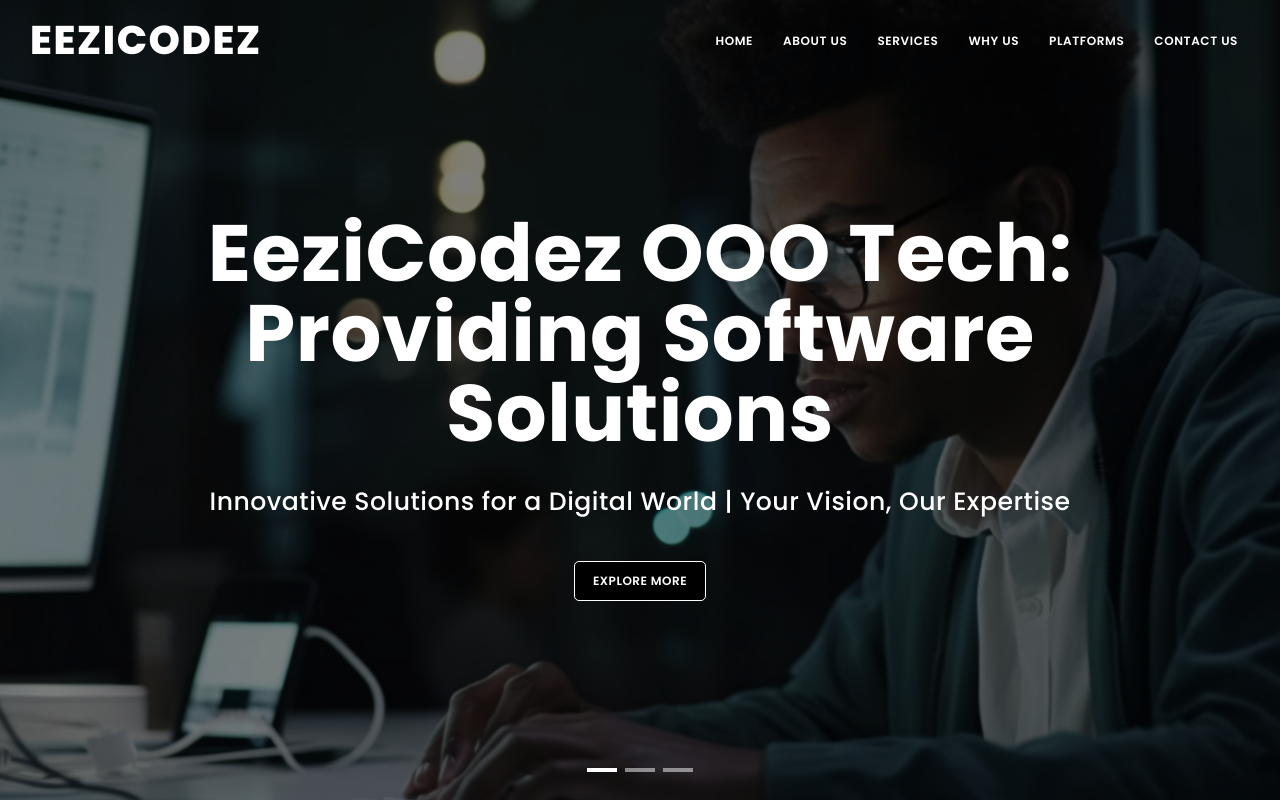
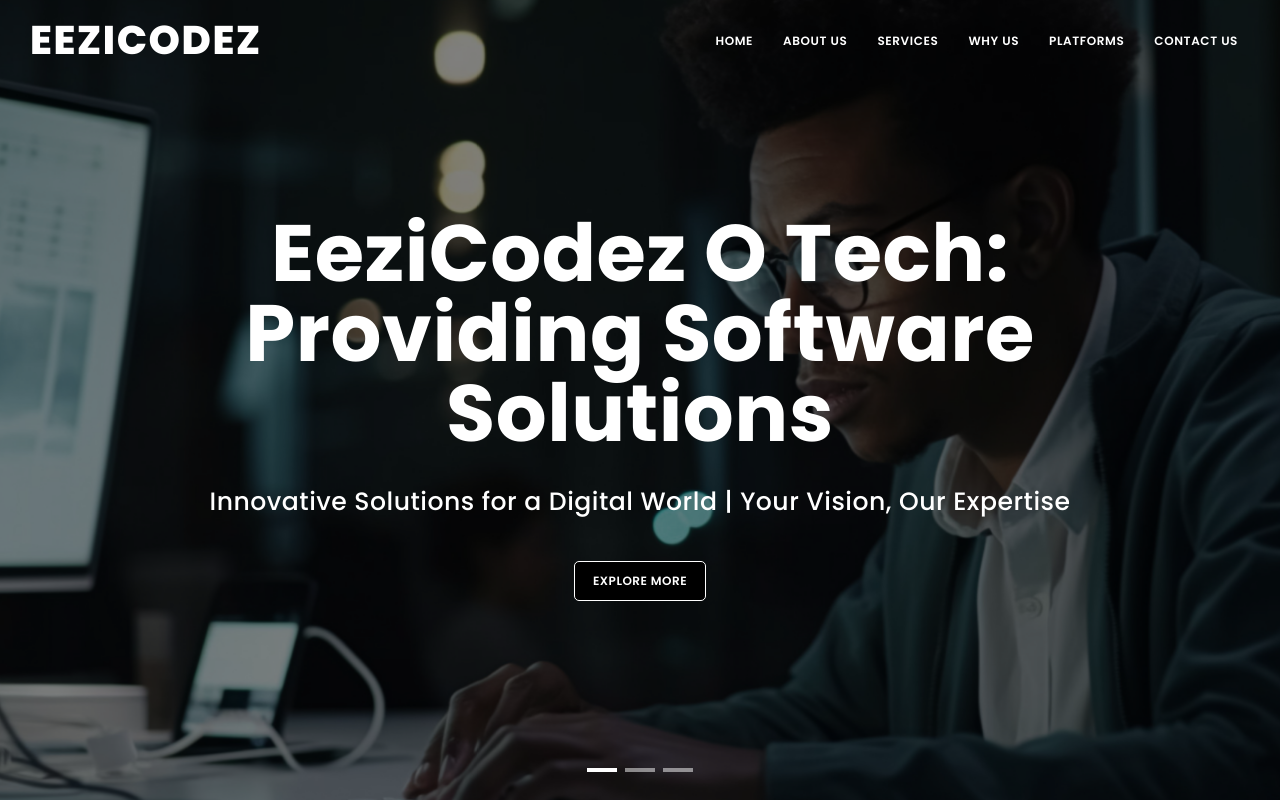
Before and after one commit to EeziCodez/eezicodez-main, a plain HTML site: page index.html in a window 1280 px wide. Shown: the top 800 px of the page. Drawn offline with nearby package versions, Linux system fonts and the light colour scheme; files whose address does not match are found by name.

Commit message:
sorting autodeploy still

```diff
--- a/index.html
+++ b/index.html
@@ -102,7 +102,7 @@
                 <div class="container">
                     <div class="slide-captions text-center text-light">
                         <!-- Captions -->
-                        <h1>EeziCodez OOO Tech: Providing Software Solutions</h1>
+                        <h1>EeziCodez O Tech: Providing Software Solutions</h1>
                         <h3 style="padding-bottom: 2rem">Innovative Solutions for a Digital World | Your Vision, Our Expertise</h3>
                         <div>
                             <a href="#why" class="btn scroll-to">Explore more</a>
```
